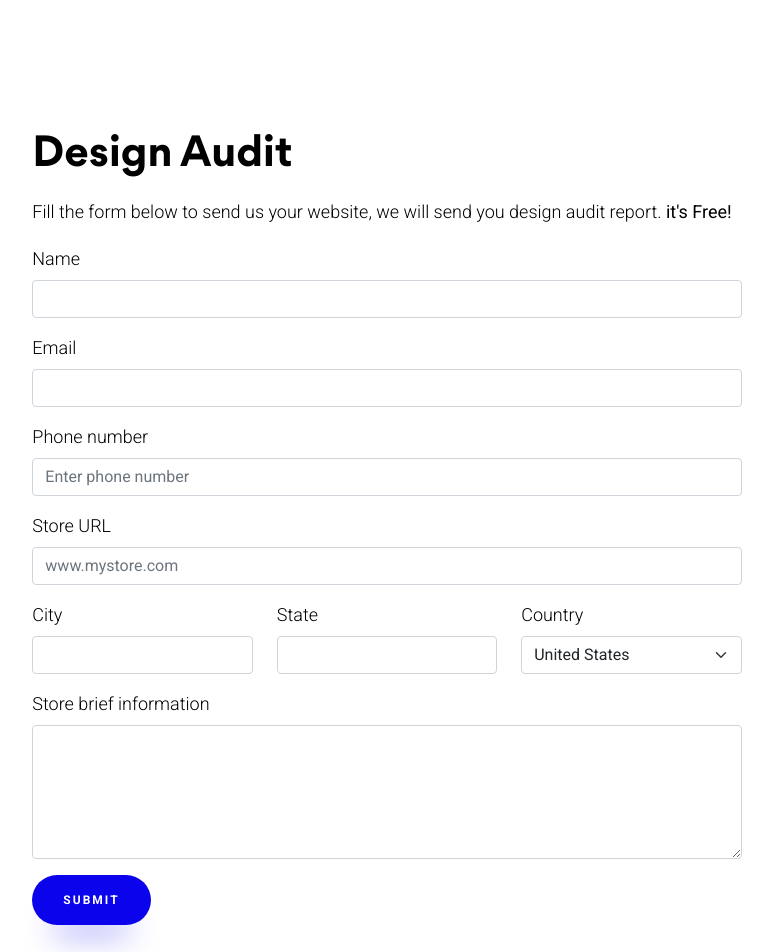
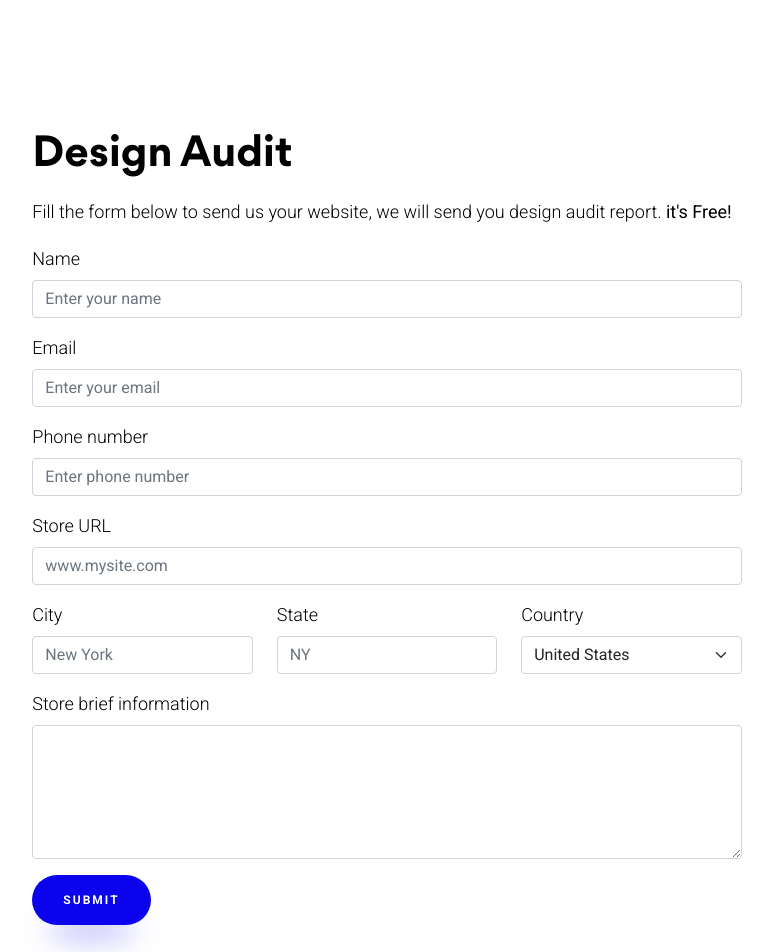
Before and after one commit to aftabkhalid/aks, a Jekyll site: the page built from audit-request.html, in a window 1280 px wide. Shown: the part 930-1882 px from the top of the page, without its empty margins (253-1026 px from the left). Built offline with Jekyll 4.4.1, drawn with Linux system fonts in a browser that asks for light colours.

Commit message:
fix hidden field for pending

```diff
--- a/audit-request.html
+++ b/audit-request.html
@@ -22,14 +22,14 @@ description: I’m Aftab Khalid, a Lahore based UI/UX Designer, Illustrator, Ent
 
                 <div class="col-12">
                   <label for="name" class="form-label" placeholder="Enter your name">Name</label>
-                  <input type="text" class="form-control" name="name" id="name" required>
+                  <input type="text" class="form-control" name="name" id="name" placeholder="Enter your name" required>
                   <div class="valid-feedback">Looks good!</div>
                   <div class="invalid-feedback">Please enter your full name</div>
                 </div>
 
                 <div class="col-12 mt-3">
                   <label for="email" class="form-label" placeholder="Enter your email">Email</label>
-                  <input type="email" class="form-control" name="email" id="email" required>
+                  <input type="email" class="form-control" name="email" id="email" placeholder="Enter your email" required>
                   <div class="valid-feedback">Looks good!</div>
                   <div class="invalid-feedback">Please enter valid email</div>
                 </div>
@@ -42,7 +42,7 @@ description: I’m Aftab Khalid, a Lahore based UI/UX Designer, Illustrator, Ent
                 </div>
                 <div class="col-12 mt-3">
                   <label for="siteurl" class="form-label">Store URL</label>
-                  <input type="text" class="form-control" name="siteurl" id="siteurl" placeholder="www.mystore.com" required>
+                  <input type="text" class="form-control" name="siteurl" id="siteurl" placeholder="www.mysite.com" required>
                   <div class="valid-feedback">Looks good!</div>
                   <div class="invalid-feedback">Please enter your website link</div>
                 </div>
@@ -50,13 +50,13 @@ description: I’m Aftab Khalid, a Lahore based UI/UX Designer, Illustrator, Ent
                 <div class="row">
                   <div class="col-12 col-sm-12 col-md-6 col-lg-4 col-xl-4 col-xxl-4 mt-3">
                     <label for="city" class="form-label">City</label>
-                    <input type="text" class="form-control" name="city" id="city" required>
+                    <input type="text" class="form-control" name="city" id="city" placeholder="New York" required>
                     <div class="valid-feedback">Looks good!</div>
                     <div class="invalid-feedback">Please enter your city</div>
                   </div>
                   <div class="col-12 col-sm-12 col-md-6 col-lg-4 col-xl-4 col-xxl-4 mt-3">
                     <label for="state" class="form-label">State</label>
-                    <input type="text" class="form-control" name="state" id="state">
+                    <input type="text" class="form-control" name="state" id="state" placeholder="NY">
                   </div>
                   <div class="col-12 col-sm-12 col-md-12 col-lg-4 col-xl-4 col-xxl-4 mt-3">
                     <label for="country" class="form-label">Country</label>
@@ -319,6 +319,7 @@ description: I’m Aftab Khalid, a Lahore based UI/UX Designer, Illustrator, Ent
                 <div class="col-12 honeypot-field">
                   <label class="form-label" for="honeypot">To help avoid spam, utilize a Honeypot technique with a hidden text field; must be empty to submit the form! Otherwise, we assume the user is a spam bot.</label>
                   <input class="form-control" id="honeypot" type="text" name="honeypot" value="" />
+                  <input type="hidden" class="form-control" name="status" id="status" value="Pending">
                 </div>
 
                 <div class="col-12 mt-3">
```
